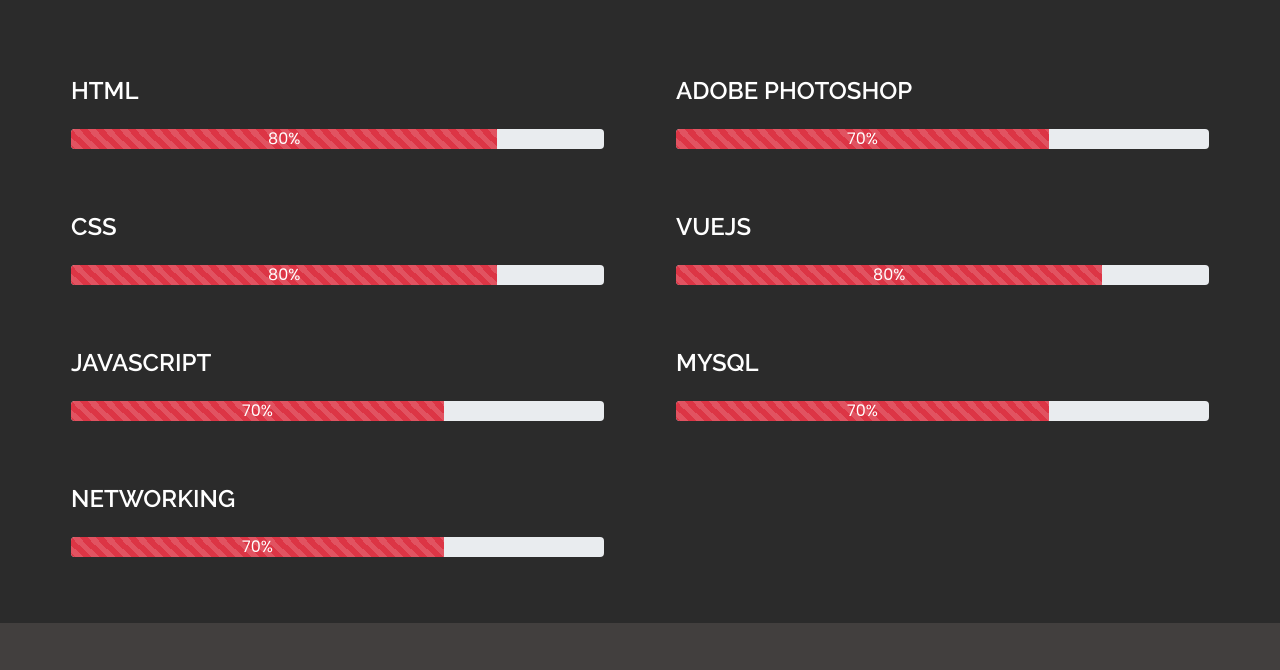
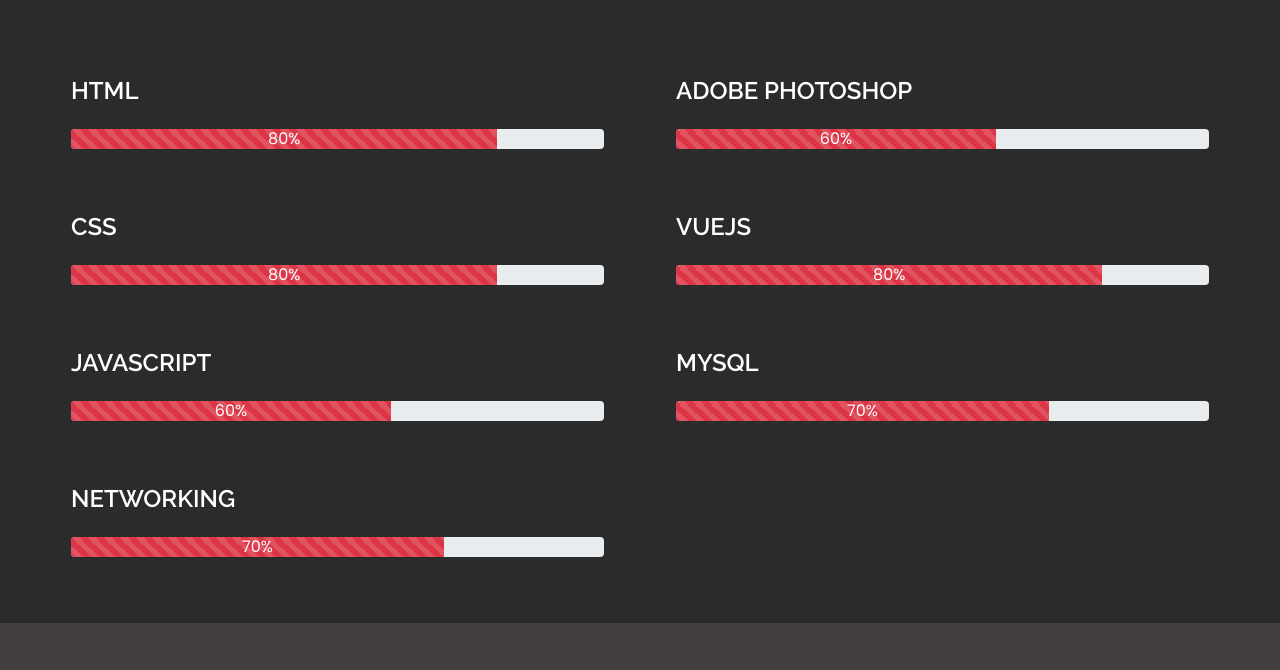
Before and after one commit to Mhiguel-De-Nava/Portfolio, a plain HTML site: page index.html in a window 1280 px wide. Shown: the part 1961-2631 px from the top of the page. Drawn offline with nearby package versions, Linux system fonts and the light colour scheme.

Commit message:
Update 02/03/22

```diff
--- a/index.html
+++ b/index.html
@@ -3,6 +3,11 @@
     <head>
         <meta charset="UTF-8">
         <meta name="viewport" content="width=device-width, initial-scale=1.0">
+        <meta name="description" content="A Personal Web Portfolio Resume made by Mhiguel Rovy De Nava.">
+        <link rel="icon" href="./assets/Logo.png" type="image/icon type">
+        <meta property="og:title" content="Personal Portfolio">
+        <meta property="og:description" content="A Personal Web Portfolio Resume made by Mhiguel Rovy De Nava.">
+        <meta property="og:type" content="Website">
         <!-- Unicorn Icons -->
         <link rel="stylesheet" href="https://unicons.iconscout.com/release/v4.0.0/css/line.css">
         <!-- CSS -->
@@ -154,8 +159,8 @@
                         <div class="skill">
                             <div class="skill-name">JavaScript</div>
                             <div class="progress">
-                                <div class="progress-bar progress-bar-striped bg-danger" role="progressbar" style="width: 70%" aria-valuenow="70" aria-valuemin="0" aria-valuemax="100">
-                                70%
+                                <div class="progress-bar progress-bar-striped bg-danger" role="progressbar" style="width: 60%" aria-valuenow="60" aria-valuemin="0" aria-valuemax="100">
+                                60%
                                 </div>
                             </div>
                         </div>
@@ -173,8 +178,8 @@
                         <div class="skill">
                             <div class="skill-name">ADOBE PHOTOSHOP</div>
                             <div class="progress">
-                                <div class="progress-bar progress-bar-striped bg-danger" role="progressbar" style="width: 70%" aria-valuenow="70" aria-valuemin="0" aria-valuemax="100">
-                                70%
+                                <div class="progress-bar progress-bar-striped bg-danger" role="progressbar" style="width: 60%" aria-valuenow="60" aria-valuemin="0" aria-valuemax="100">
+                                60%
                                 </div>
                             </div>
                         </div>
```
Also changed, not shown: assets/Logo.png (added).
